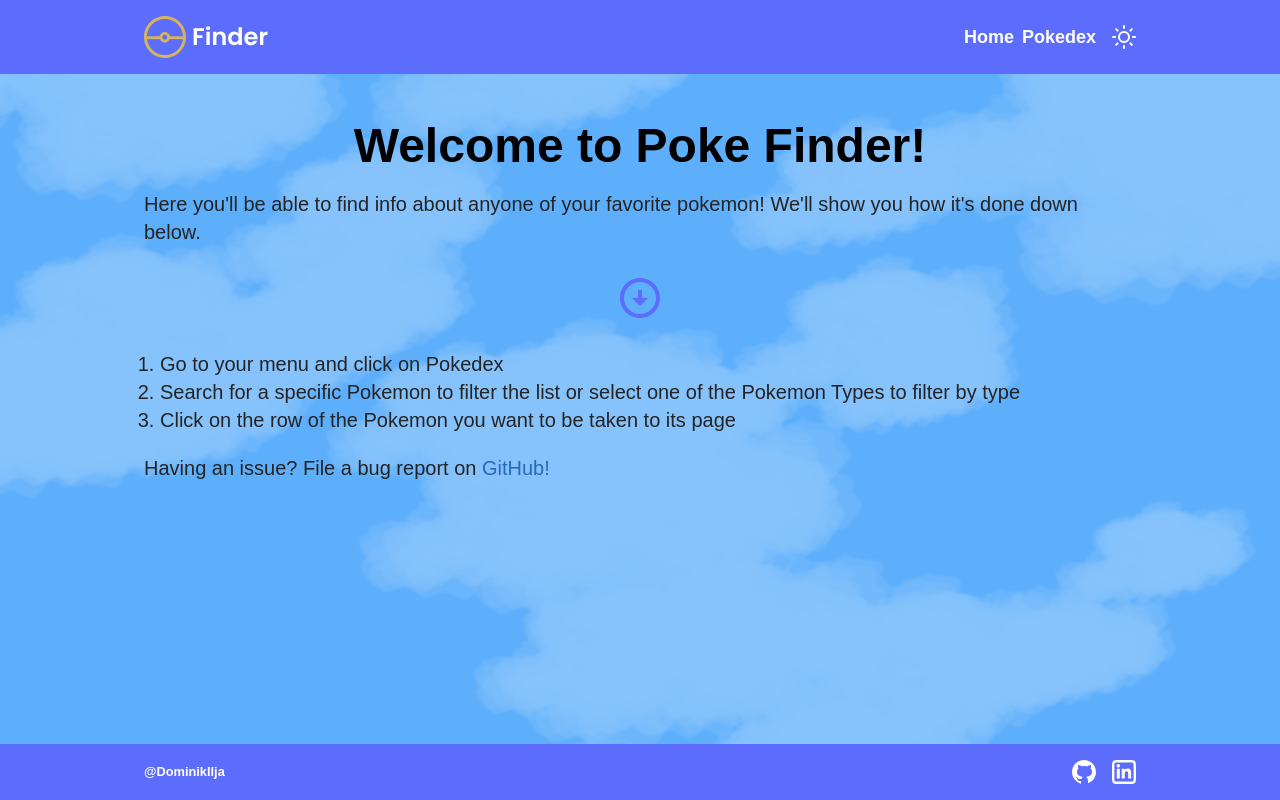
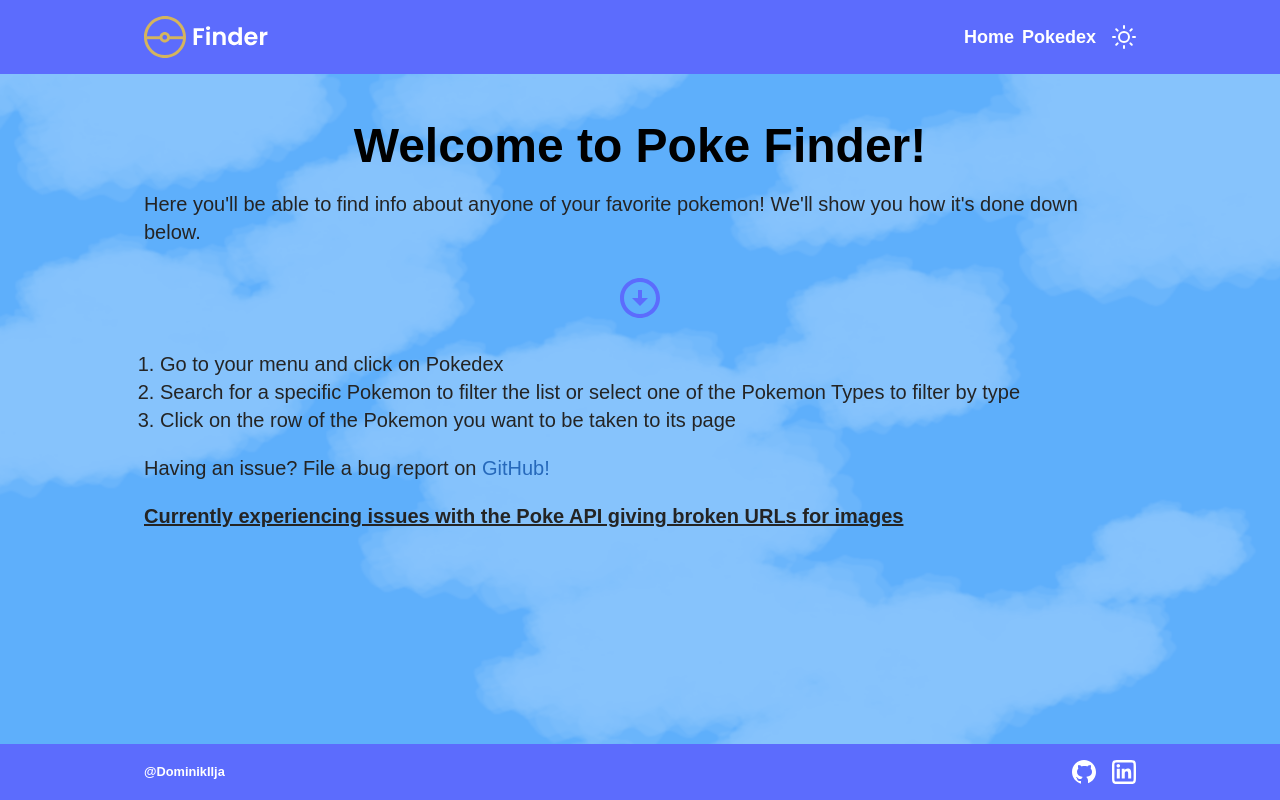
Before and after one commit to dominik-ilja/poke-finder, a React (Create React App) app: page / in a window 1280 px wide. Built offline with nearby package versions, Linux system fonts and the light colour scheme; no server answers.

Commit message:
added home page pokeapi message

```diff
--- a/src/pages/Home.jsx
+++ b/src/pages/Home.jsx
@@ -28,6 +28,7 @@
       <Text>
         Having an issue? File a bug report on <Link href="https://github.com/Dominik-Ilja/poke-finder">GitHub!</Link>
       </Text>
+      <Text className="font-semibold underline">Currently experiencing issues with the Poke API giving broken URLs for images</Text>
     </Container>
   );
 };
```
